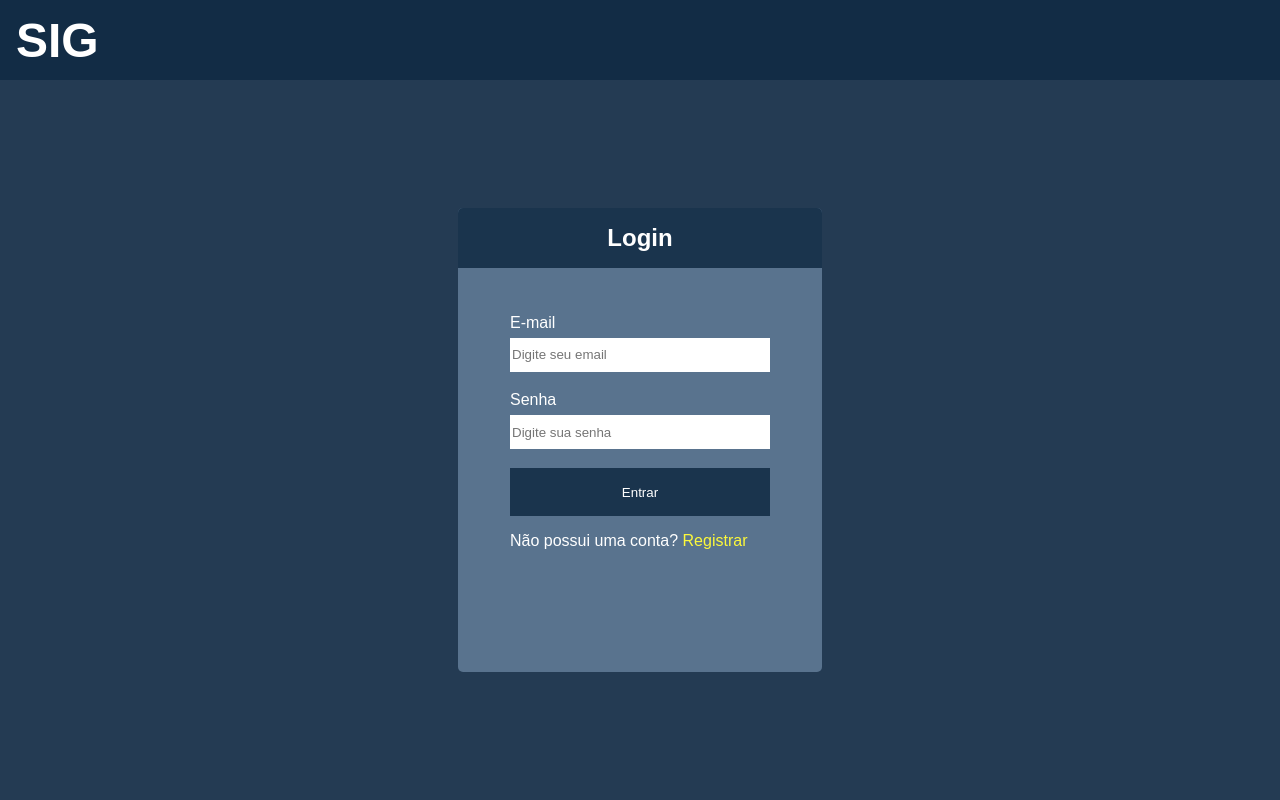
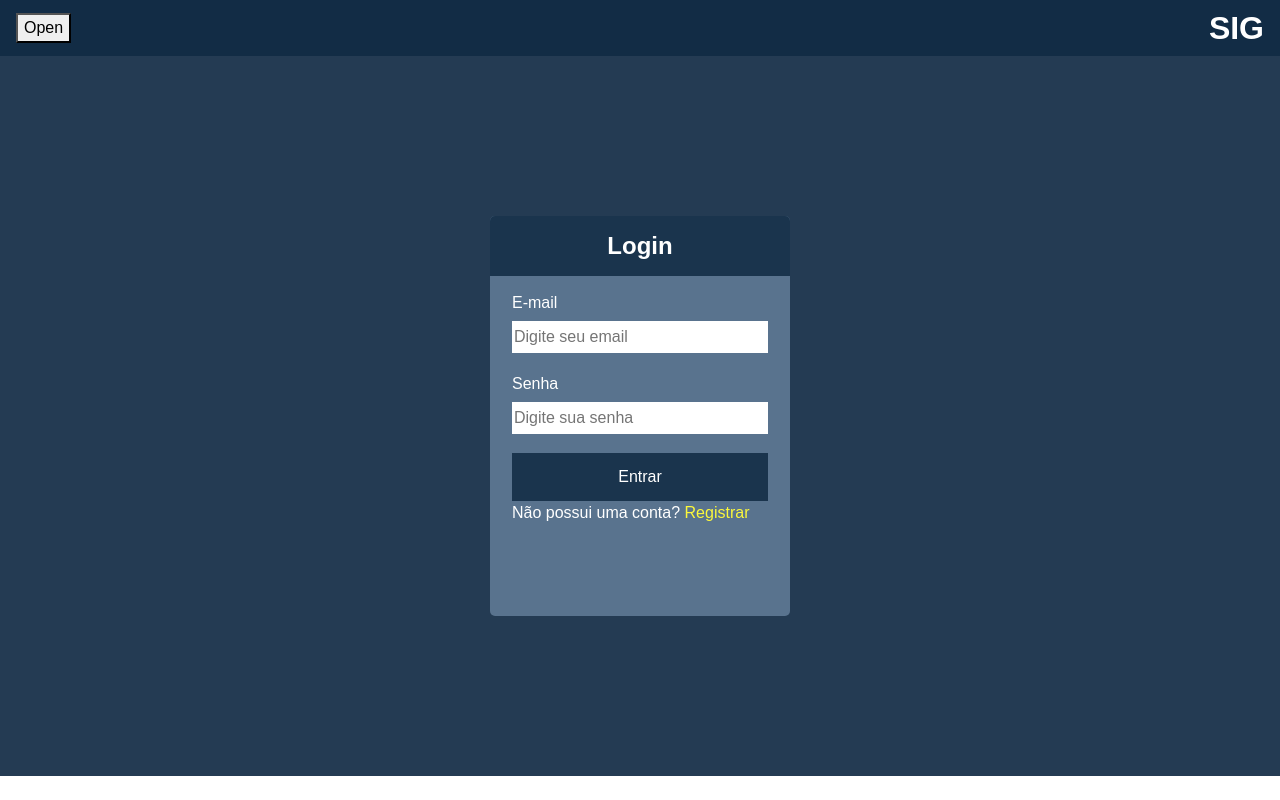
Before and after one commit to Nhed1/sig, a React (Create React App) app: page / in a window 1280 px wide. Built offline with nearby package versions, Linux system fonts and the light colour scheme; no server answers.

Commit message:
added bootstrap offcanvas to sidebar

```diff
--- a/package.json
+++ b/package.json
@@ -6,9 +6,11 @@
     "@testing-library/jest-dom": "^5.16.2",
     "@testing-library/react": "^12.1.3",
     "@testing-library/user-event": "^13.5.0",
+    "bootstrap": "^5.1.3",
     "firebase": "^9.6.8",
     "node-sass": "^7.0.1",
     "react": "^17.0.2",
+    "react-bootstrap": "^2.2.3",
     "react-dom": "^17.0.2",
     "react-router-dom": "^6.2.2",
     "react-scripts": "5.0.0",
--- a/src/components/Header/index.jsx
+++ b/src/components/Header/index.jsx
@@ -1,9 +1,29 @@
 import styles from "./styles.module.scss";
+import { useState } from "react";
+
+import { Offcanvas } from "react-bootstrap";
+import "bootstrap/dist/css/bootstrap.css";
+import "bootstrap"; // <-- JS File
 
 export default function Header() {
+  const [show, setShow] = useState(false);
+
+  const handleClose = () => setShow(false);
+  const handleShow = () => setShow(true);
+
   return (
     <header className={styles.container}>
+      <button onClick={handleShow}>Open</button>
       <strong>SIG</strong>
+      {/* out of canvas, sidebar menu */}
+      <Offcanvas show={show} onHide={handleClose}>
+        <Offcanvas.Header closeButton>
+          <Offcanvas.Title>Menu</Offcanvas.Title>
+        </Offcanvas.Header>
+        <Offcanvas.Body>
+          <button>Dashboad</button>
+        </Offcanvas.Body>
+      </Offcanvas>
     </header>
   );
 }
--- a/src/components/Header/styles.module.scss
+++ b/src/components/Header/styles.module.scss
@@ -1,12 +1,13 @@
 .container {
-  height: 5rem;
+  height: 3.5rem;
   background-color: var(--blue-800);
   display: flex;
   align-items: center;
-  padding-left: 1rem;
+  padding: 0 1rem;
+  justify-content: space-between;
 
   strong {
     color: white;
-    font-size: 3rem;
+    font-size: 2rem;
   }
 }
```
Also changed, not shown: 1 other file (tests, documents, lock files or other folders).
